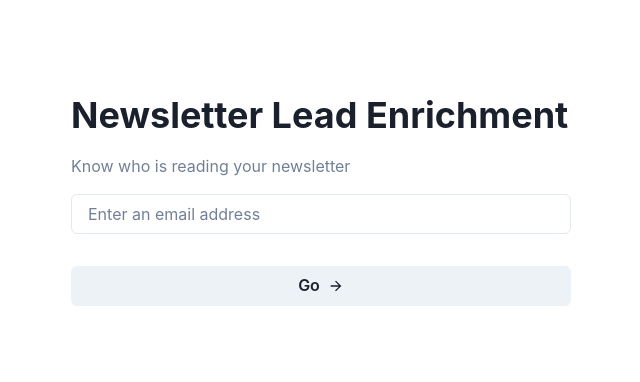
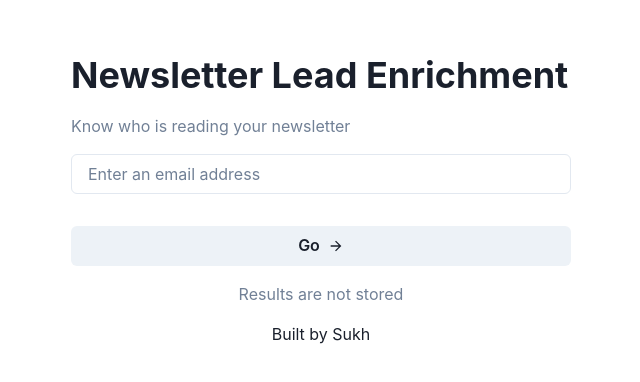
Before and after one commit to bdcorps/newsletter-lead-enrichment, a Next.js app: page / in a window 1280 px wide. Shown: the part 200-582 px from the top of the page, without its empty margins (319-959 px from the left). Built offline with nearby package versions, Linux system fonts and the light colour scheme; no server answers.

Commit message:
add confidence

```diff
--- a/pages/index.tsx
+++ b/pages/index.tsx
@@ -4,6 +4,7 @@ import {
   Center,
   Heading,
   Input,
+  Link,
   Spinner,
   Text,
   VStack,
@@ -13,7 +14,6 @@ import { Configuration, OpenAIApi } from "openai";
 import { useState } from "react";
 
 const Order = () => {
-  console.log(process.env);
   const [loading, setLoading] = useState<boolean>(false);
 
   const [email, setEmail] = useState("");
@@ -24,7 +24,6 @@ const Order = () => {
     apiKey: process.env.NEXT_PUBLIC_OPENAI_API_KEY,
   });
   const openai = new OpenAIApi(configuration);
-
 
   const handleDescribeLead = async () => {
     if (!email) {
@@ -244,7 +243,7 @@ const Order = () => {
       top_p: 1,
       frequency_penalty: 0,
       presence_penalty: 0,
-      prompt: `This is the search history of "${email}". Can you describe this person? "${allSnippets}"`,
+      prompt: `This is the search history of "${email}". Can you describe this person? Only answer if there is a cohesive theme across the results. Add a confidence value at the end of the answer. "${allSnippets}"`,
     });
 
     setResults(completion.data.choices[0].text || "No results");
@@ -258,7 +257,7 @@ const Order = () => {
         <Text color="gray.500">Know who is reading your newsletter</Text>
 
         <Input
-          key="password"
+          key="email"
           placeholder="Enter an email address"
           defaultValue={email}
           onChange={(evt) => {
@@ -274,6 +273,13 @@ const Order = () => {
         <Button onClick={handleDescribeLead} rightIcon={<ArrowForwardIcon />}>
           Go
         </Button>
+        <Text color="gray.500" textAlign="center">
+          Results are not stored
+        </Text>
+
+        <Link href="https://twitter.com/thisissukh_" textAlign="center">
+          Built by Sukh
+        </Link>
       </VStack>
     </Center>
   );
```
Also changed, not shown: 1 other file (tests, documents, lock files or other folders).
